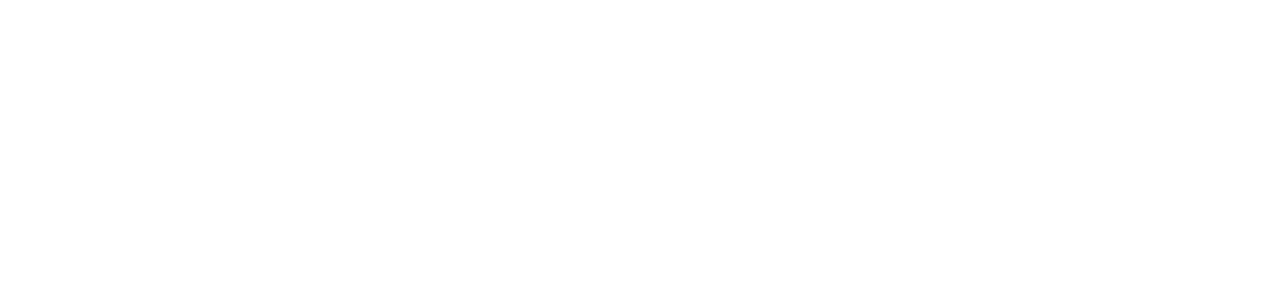
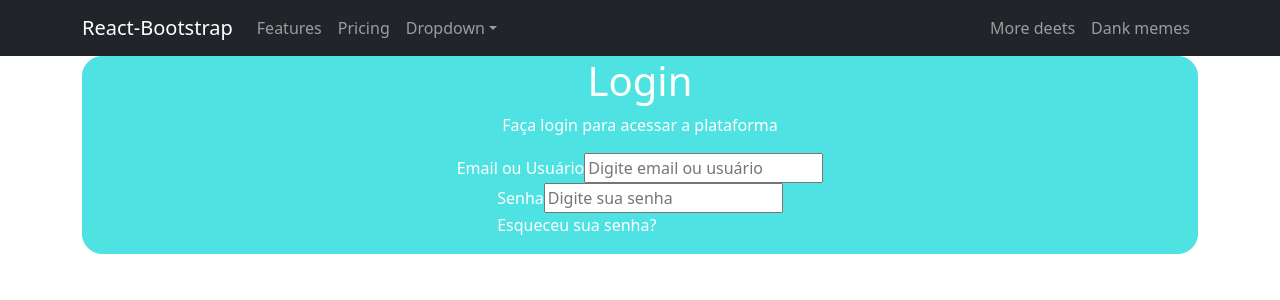
Before and after one commit to laura-fg/class-home, a React (Create React App) app: page /login in a window 1280 px wide. Shown: the top 300 px of the page. Built offline with nearby package versions, Linux system fonts and the light colour scheme.

Commit message:
add navegação com o bootstrap

```diff
--- a/package.json
+++ b/package.json
@@ -6,8 +6,10 @@
     "@testing-library/jest-dom": "^5.16.1",
     "@testing-library/react": "^12.1.2",
     "@testing-library/user-event": "^13.5.0",
+    "bootstrap": "^5.1.3",
     "jshint": "^2.13.3",
     "react": "^17.0.2",
+    "react-bootstrap": "^2.1.1",
     "react-dom": "^17.0.2",
     "react-router-dom": "^5.2.0",
     "react-scripts": "5.0.0",
--- a/public/index.html
+++ b/public/index.html
@@ -24,6 +24,7 @@
       work correctly both with client-side routing and a non-root public URL.
       Learn how to configure a non-root public URL by running `npm run build`.
     -->
+
     <title>React App</title>
   </head>
   <body>
--- a/src/App.js
+++ b/src/App.js
@@ -3,14 +3,16 @@
 import  UserList from './components/userList';
 import  UserProfile from './pages/usersPage/userProfile';
 import  Home  from './pages/homePage/home.jsx';
-
+import Login from './pages/Login/login.jsx';
 function App() {
   return (
     <BrowserRouter>
       <Switch>
+      <Route path="/login" component={Login} />
       <Route path="/" exact component={Home} />
       <Route path="/users/:name?/:email?/:turma?/:matricula?/:idade?/:situacao" component={UserProfile} />
       <Route path="/userList" component={UserList}/>
+
       </Switch>
     </BrowserRouter>
   );
--- /dev/null
+++ b/src/components/navbar.jsx
@@ -0,0 +1,32 @@
+import React from 'react';
+import { Navbar, Container, Nav, NavDropdown} from 'react-bootstrap';
+export default function NavbarLogin(){
+
+    return(
+        <Navbar collapseOnSelect expand="lg" bg="dark" variant="dark">
+          <Container>
+            <Navbar.Brand href="#home">React-Bootstrap</Navbar.Brand>
+            <Navbar.Toggle aria-controls="responsive-navbar-nav" />
+            <Navbar.Collapse id="responsive-navbar-nav">
+            <Nav className="me-auto">
+            <Nav.Link href="#features">Features</Nav.Link>
+            <Nav.Link href="#pricing">Pricing</Nav.Link>
+              <NavDropdown title="Dropdown" id="collasible-nav-dropdown">
+               <NavDropdown.Item href="#action/3.1">Action</NavDropdown.Item>
+                <NavDropdown.Item href="#action/3.2">Another action</NavDropdown.Item>
+                <NavDropdown.Item href="#action/3.3">Something</NavDropdown.Item>
+              <NavDropdown.Divider />
+                 <NavDropdown.Item href="#action/3.4">Separated link</NavDropdown.Item>
+                 </NavDropdown>
+            </Nav>
+            <Nav>
+              <Nav.Link href="#deets">More deets</Nav.Link>
+               <Nav.Link eventKey={2} href="#memes">
+                Dank memes
+               </Nav.Link>
+            </Nav>
+        </Navbar.Collapse>
+    </Container>
+  </Navbar>
+    )
+}
--- a/src/index.js
+++ b/src/index.js
@@ -2,7 +2,7 @@
 import ReactDOM from 'react-dom';
 import './index.css';
 import App from './App';
-
+import 'bootstrap/dist/css/bootstrap.min.css';
 
 ReactDOM.render(
   <React.StrictMode>
--- /dev/null
+++ b/src/pages/Login/login.jsx
@@ -0,0 +1,32 @@
+import React from 'react';
+import "./loginStyle.css";
+import NavbarLogin from '../../components/navbar';
+
+export default function Login() {
+
+
+    return(
+        <>
+
+        <NavbarLogin/>
+         <div className="container">
+
+          <main className="box-login">
+             <h1> Login </h1>
+             <p> Faça login para acessar a plataforma</p>
+
+               <div>
+                <label> Email ou Usuário</label>
+                <input placeholder='Digite email ou usuário'/>
+               </div>
+
+               <div>
+                   <label> Senha </label>
+                   <input type="password" placeholder='Digite sua senha'/>
+                   <p> Esqueceu sua senha?</p>
+               </div>
+          </main>
+         </div>
+        </>
+    )
+}
--- /dev/null
+++ b/src/pages/Login/loginStyle.css
@@ -0,0 +1,14 @@
+
+
+
+
+.box-login{
+    display: flex;
+    flex-direction: column;
+    justify-content: center;
+    align-items: center;
+    color: white;
+    background-color: #4FE2E2;
+    border: 1px solid #4FE2E2;
+    border-radius: 20px;
+}
--- a/src/pages/usersPage/userProfile.jsx
+++ b/src/pages/usersPage/userProfile.jsx
@@ -1,5 +1,4 @@
 import React from "react";
-import { render } from "react-dom";
 import { useParams } from 'react-router-dom';
 
 
```
Also changed, not shown: src/assets/bootstrap-logo.svg (added), 1 other file (tests, documents, lock files or other folders).
